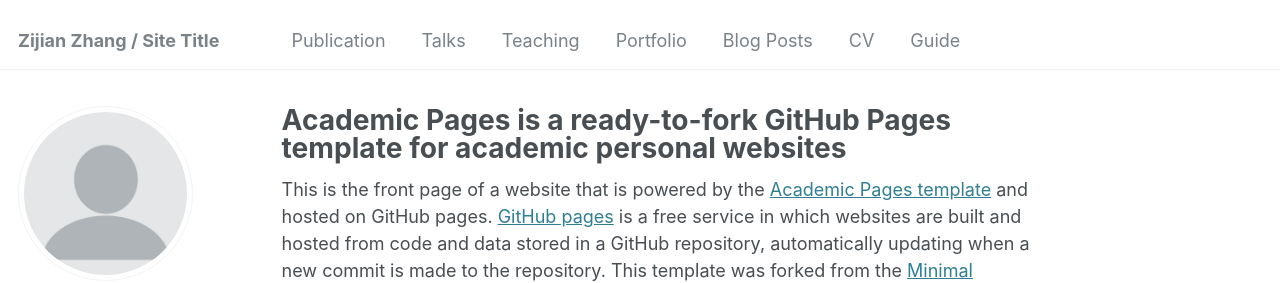
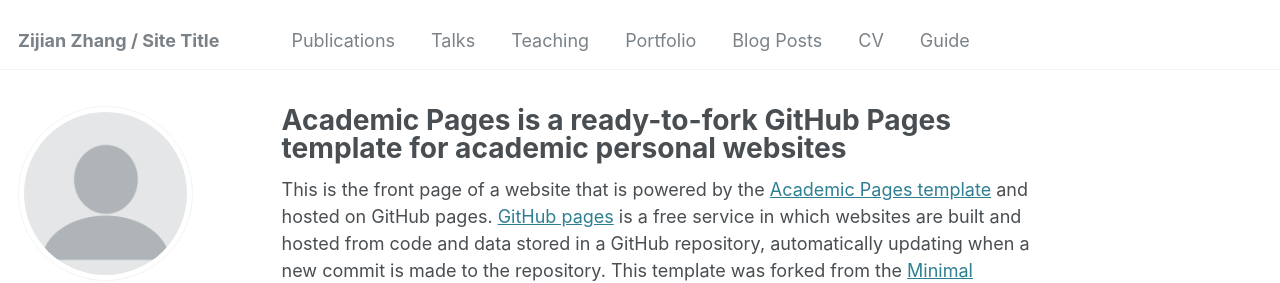
Before and after one commit to Michael6666666/Michael6666666.github.io, a Jekyll site: the page built from _pages/about.md, in a window 1280 px wide. Shown: the top 283 px of the page. Built offline with Jekyll 4.4.1, drawn with Linux system fonts in a browser that asks for light colours; some web fonts are replaced.

Commit message:
Update navigation.yml

```diff
--- a/_data/navigation.yml
+++ b/_data/navigation.yml
@@ -5,7 +5,7 @@
 # prevent it from being included in the site.
 
 main:
-  - title: "Publication"
+  - title: "Publications"
     url: /publications/
 
   - title: "Talks"
```
